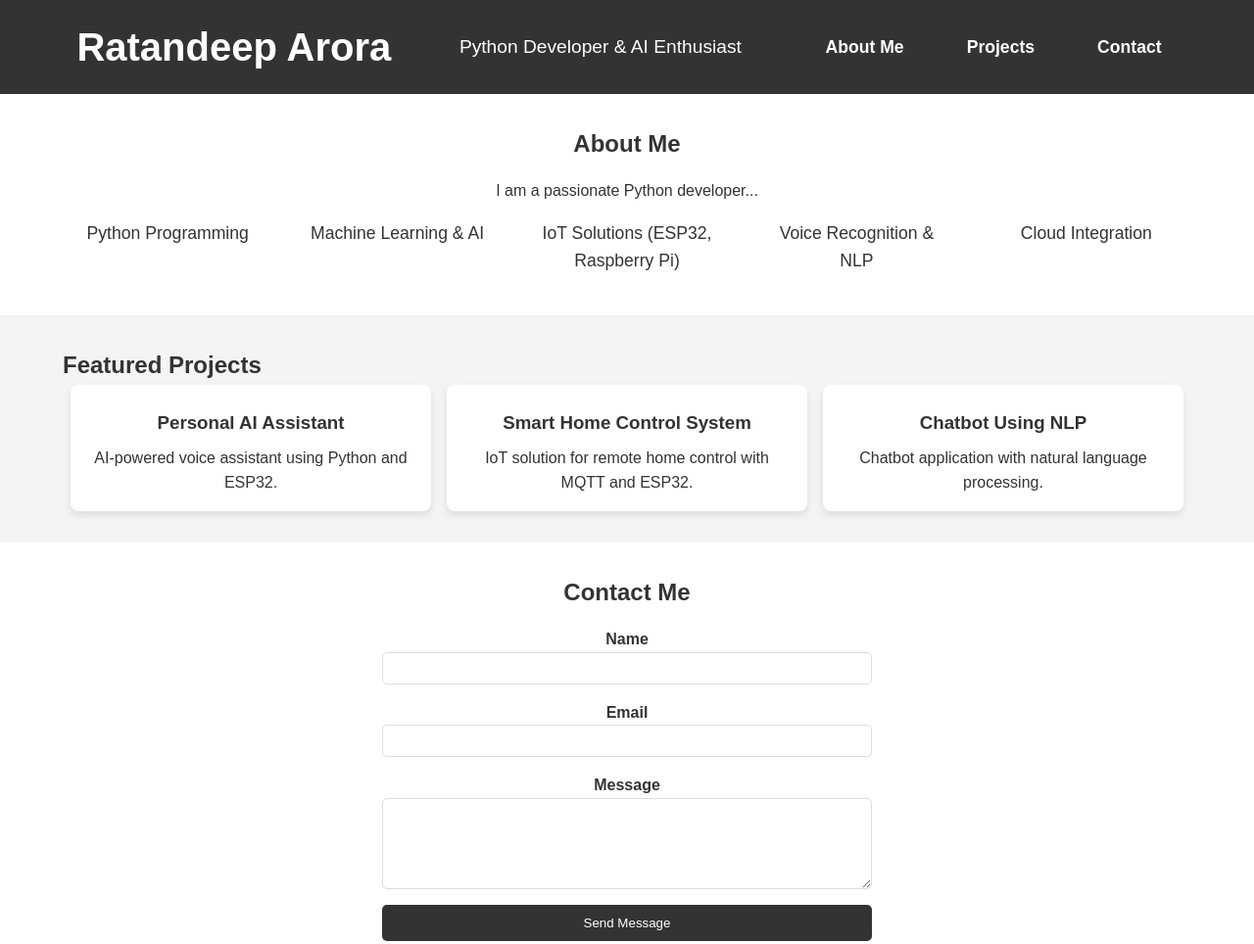
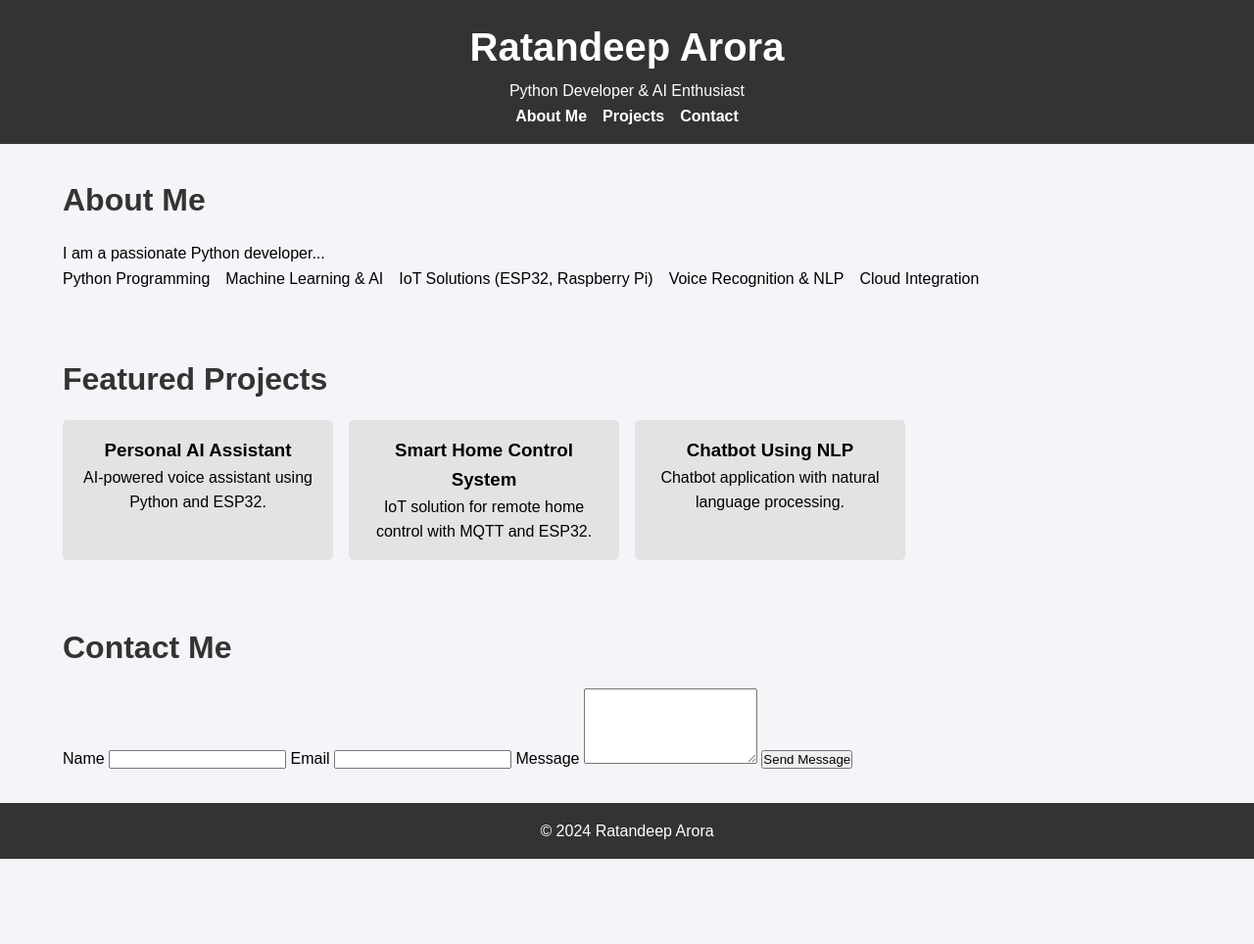
Before and after one commit to RatandeepOO/my-portfolio, a plain HTML site: page index.html in a window 1280 px wide. Shown: the top 964 px of the page at 98% size. After the commit the page ends 877 px from the top, so only its background shows below. Drawn offline with Linux system fonts and the light colour scheme.

Commit message:
Update styles.css

```diff
--- a/styles.css
+++ b/styles.css
@@ -7,22 +7,19 @@
 }
 
 body {
-    color: #333;
     line-height: 1.6;
+    background-color: #f4f4f9;
 }
 
-/* Container */
 .container {
     width: 90%;
-    max-width: 1200px;
     margin: 0 auto;
 }
 
-/* Header Section */
 .header {
-    background: #333;
+    background-color: #333;
     color: #fff;
-    padding: 2rem 0;
+    padding: 1rem 0;
     text-align: center;
 }
 
@@ -30,18 +27,11 @@ body {
     font-size: 2.5rem;
 }
 
-.header p {
-    font-size: 1.2rem;
-}
-
 .nav-links {
     list-style: none;
-    padding: 1rem 0;
-}
-
-.nav-links li {
-    display: inline;
-    margin: 0 1rem;
+    display: flex;
+    justify-content: center;
+    gap: 1rem;
 }
 
 .nav-links a {
@@ -50,207 +40,38 @@ body {
     font-weight: bold;
 }
 
-/* About Section */
-.about {
+.about, .projects, .contact {
     padding: 2rem 0;
+}
+
+.about h2, .projects h2, .contact h2 {
+    font-size: 2rem;
+    color: #333;
+    margin-bottom: 1rem;
+}
+
+.skills-list {
+    list-style: none;
+    display: flex;
+    gap: 1rem;
+}
+
+.project-grid {
+    display: grid;
+    grid-template-columns: repeat(auto-fill, minmax(250px, 1fr));
+    gap: 1rem;
+}
+
+.project {
+    background-color: #e3e3e3;
+    padding: 1rem;
+    border-radius: 5px;
     text-align: center;
 }
 
-.about p {
-    max-width: 700px;
-    margin: 1rem auto;
+footer {
+    background-color: #333;
+    color: #fff;
+    text-align: center;
+    padding: 1rem 0;
 }
-
-/* Projects Section */
-.projects {
-    background: #f4f4f4;
-    padding: 2rem 0;
-}
-
-.project-grid {
-    display: flex;
-    flex-wrap: wrap;
-    gap: 1rem;
-    justify-content: center;
-}
-
-.project {
-    background: #fff;
-    border-radius: 8px;
-    box-shadow: 0 4px 8px rgba(0, 0, 0, 0.1);
-    width: calc(33.333% - 1rem);
-    padding: 1rem;
-    text-align: center;
-    opacity: 0;
-    transform: translateY(20px);
-    transition: opacity 0.5s ease, transform 0.5s ease;
-}
-
-.project.visible {
-    opacity: 1;
-    transform: translateY(0);
-}
-
-.project img {
-    width: 100%;
-    border-radius: 8px 8px 0 0;
-}
-
-.project h3 {
-    margin: 0.5rem 0;
-}
-
-/* Contact Section */
-.contact {
-    padding: 2rem 0;
-    text-align: center;
-}
-
-.contact form {
-    max-width: 500px;
-    margin: 0 auto;
-    display: flex;
-    flex-direction: column;
-}
-
-.contact label {
-    margin-top: 1rem;
-    font-weight: bold;
-}
-
-.contact input, .contact textarea {
-    padding: 0.5rem;
-    border: 1px solid #ddd;
-    border-radius: 5px;
-}
-
-.contact button {
-    margin-top: 1rem;
-    padding: 0.7rem;
-    background: #333;
-    color: #fff;
-    border: none;
-    border-radius: 5px;
-    cursor: pointer;
-}
-
-/* Footer */
-.footer {
-    background: #333;
-    color: #fff;
-    padding: 1rem 0;
-    text-align: center;
-}
-
-.footer p {
-    margin: 0.5rem 0;
-}
-
-/* Make the header sticky on scroll */
-.header {
-    position:static;
-    top: 0;
-    width: 100%;
-    background-color: #333;
-    color: white;
-    padding: 1rem;
-    z-index: 1000;
-    transition: top 0.3s;
-}
-
-.header .container {
-    display: flex;
-    justify-content: space-between;
-    align-items: center;
-}
-
-.nav-links {
-    display: flex;
-    gap: 2rem;
-}
-
-.nav-links a {
-    color: white;
-    text-decoration: none;
-    font-size: 1.1rem;
-}
-
-.nav-links a:hover {
-    text-decoration: underline;
-}
-
-@media (max-width: 768px) {
-    .nav-links {
-        flex-direction: column;
-        gap: 1rem;
-    }
-
-    .nav-links a {
-        font-size: 1.2rem;
-    }
-}
-
-/* For back-to-top button */
-#backToTop {
-    position: fixed;
-    bottom: 20px;
-    right: 20px;
-    background-color: #000000;
-    color: white;
-    border: none;
-    border-radius: 50%;
-    padding: 10px;
-    cursor: pointer;
-    font-size: 1.5rem;
-    display: none;
-}
-
-#backToTop:hover {
-    background-color: #462f2f;
-}
-
-.skills-list {
-    list-style-type: none; /* Removes default bullets */
-    padding: 0;
-    text-align: center; /* Centers the items */
-}
-
-.skills-list li {
-    display: inline-block;
-    margin: 0 10px; /* Adds space between items */
-    font-size: 1.1rem;
-}
-
-.skills-list {
-    list-style-type: disc; /* Shows bullets */
-    padding-left: 20px; /* Adds indentation */
-}
-
-.skills-list li {
-    margin-bottom: 5px; /* Adds some spacing between items */
-    font-size: 1.1rem;
-}
-
-.skills-list {
-    display: grid;
-    grid-template-columns: repeat(auto-fill, minmax(200px, 1fr)); /* Creates responsive grid */
-    gap: 20px; /* Space between items */
-    list-style-type: none;
-    padding: 0;
-}
-
-.skills-list li {
-    font-size: 1.1rem;
-    text-align: center;
-}
-
-.skills-list {
-    list-style-type: none;
-    padding: 0;
-    text-align: left; /* Aligns text to the left */
-}
-
-.skills-list li {
-    font-size: 1.1rem;
-    margin-bottom: 10px; /* Adds spacing between items */
-}
```
